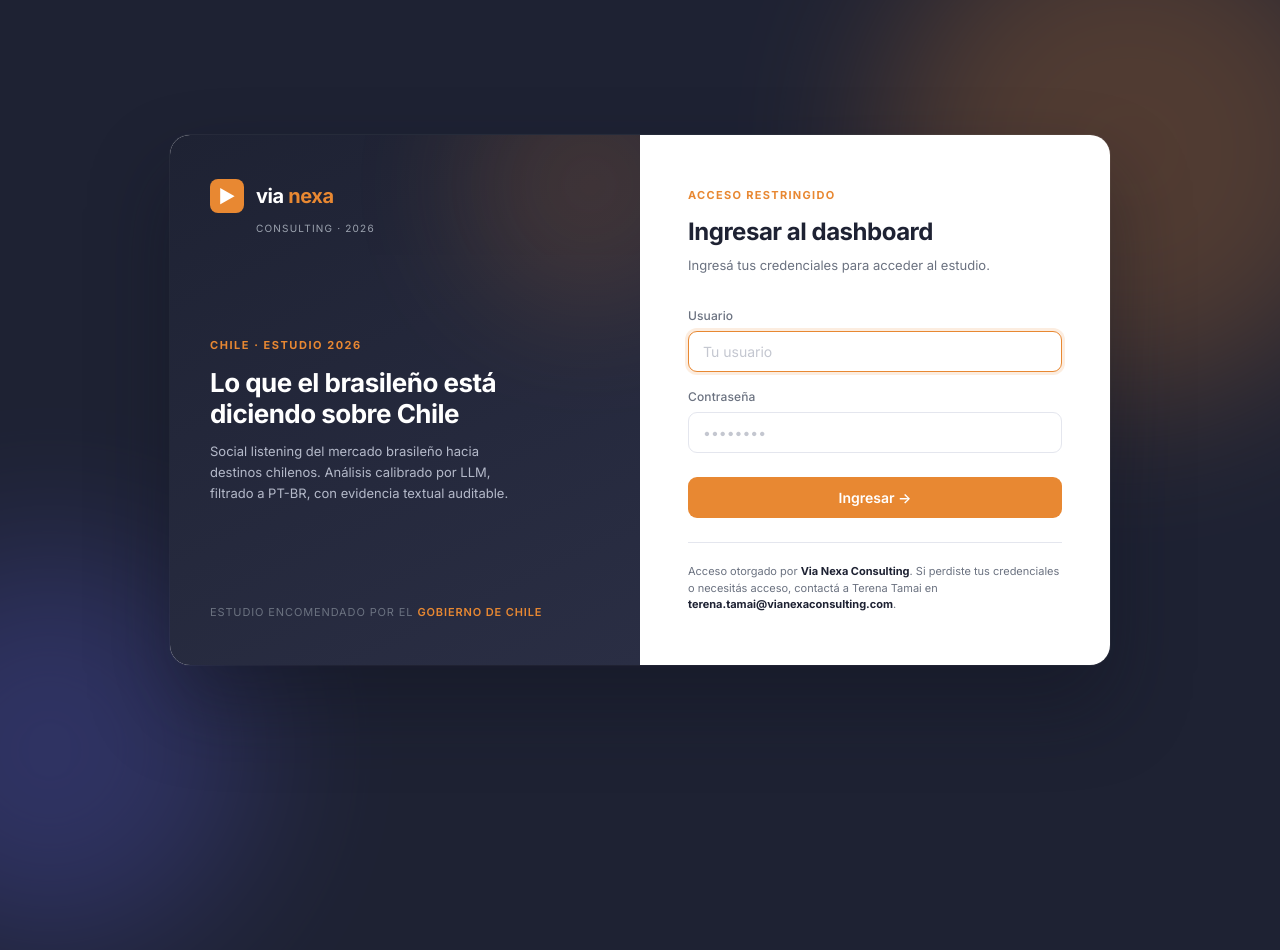
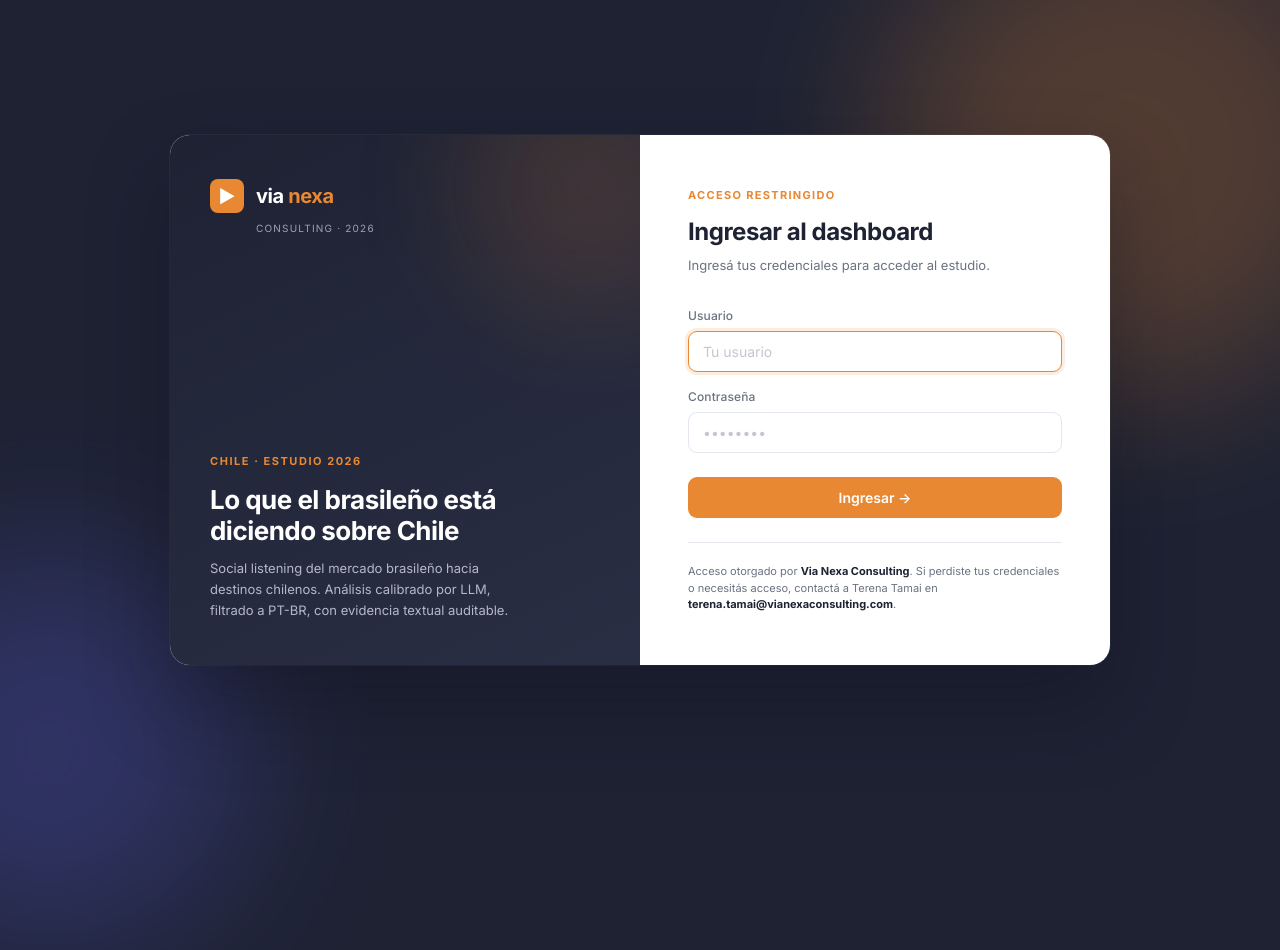
Before and after one commit to ThebilabAutomation/vianexadash, a plain HTML site: page index.html in a window 1280 px wide. Shown: the top 950 px of the page. Drawn offline with Linux system fonts and the light colour scheme.

Commit message:
Update index.html

```diff
--- a/index.html
+++ b/index.html
@@ -289,9 +289,6 @@
         <h1>Lo que el brasileño está diciendo sobre Chile</h1>
         <p>Social listening del mercado brasileño hacia destinos chilenos. Análisis calibrado por LLM, filtrado a PT-BR, con evidencia textual auditable.</p>
       </div>
-      <div style="color:#6B7280;font-size:11px;letter-spacing:0.08em;text-transform:uppercase;">
-        Estudio encomendado por el <span style="color:var(--primary);font-weight:600;">gobierno de Chile</span>
-      </div>
     </div>
 
     <!-- Form side -->
```
